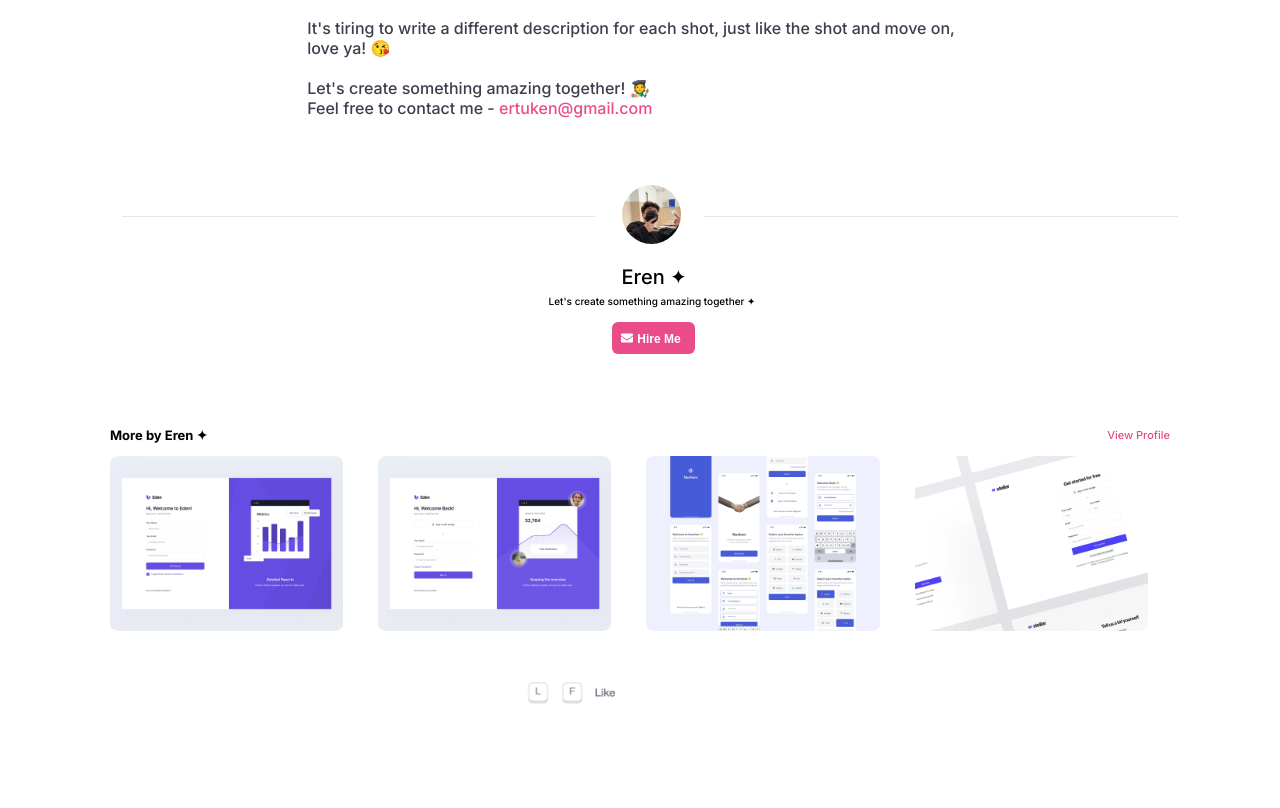
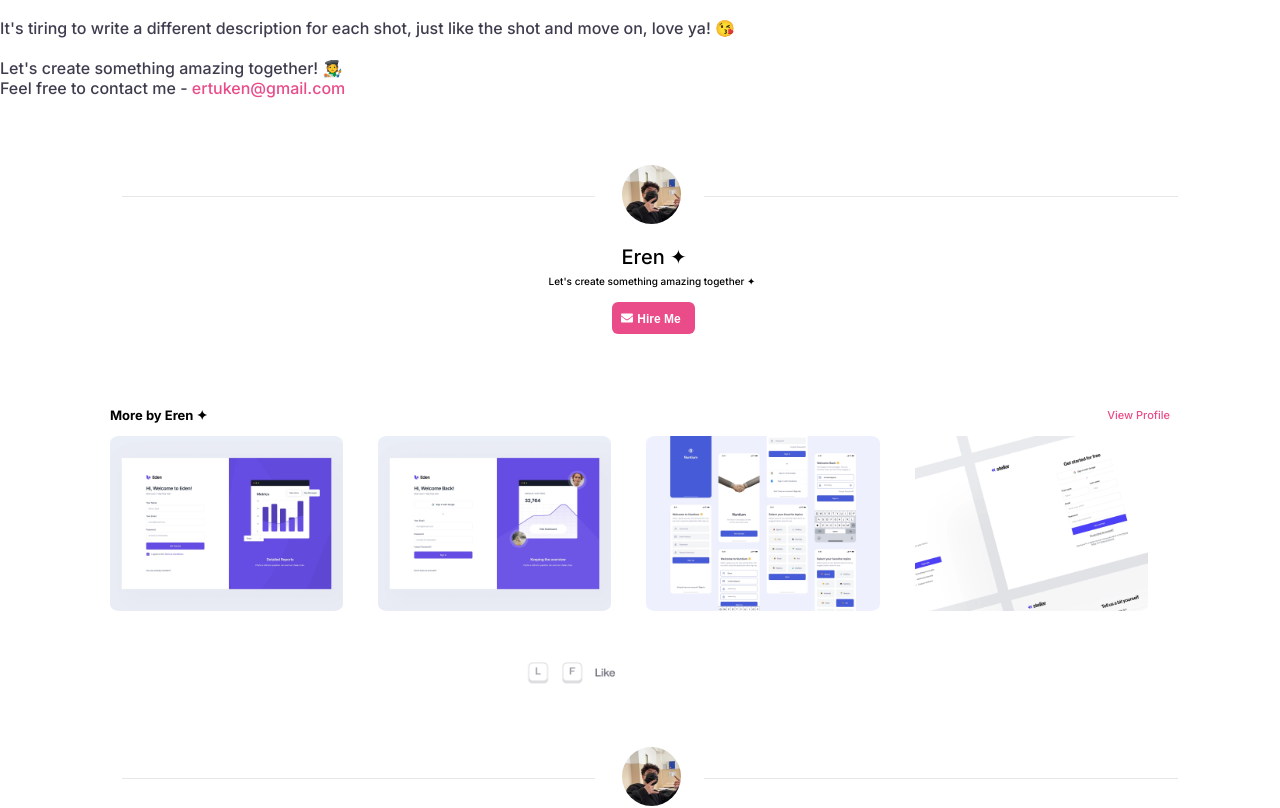
Before and after one commit to RishiSanghvi123/dribble-mock, a React (Create React App) app: page / in a window 1280 px wide. Shown: the part 826-1634 px from the top of the page. Built offline with nearby package versions, Linux system fonts and the light colour scheme.

Commit message:
dimension7

```diff
--- a/src/components/onboarding/onboarding.jsx
+++ b/src/components/onboarding/onboarding.jsx
@@ -1,5 +1,12 @@
 import styled from "styled-components";
 import { AiFillHeart } from "react-icons/ai";
+import { FaEnvelope } from "react-icons/fa";
+
+import Work11 from "../../assets/11.webp";
+import Work12 from "../../assets/12.webp";
+import Work13 from "../../assets/13.webp";
+import Work14 from "../../assets/14.webp";
+import Work15 from "../../assets/15.png";
 
 import ProfilePic from "../../assets/2940e1d2fed0cec1277ff5bd6f00ddee.webp";
 import Work1 from "../../assets/1.webp";
@@ -141,6 +148,38 @@ const Onboarding = () => {
       <PersonalText>
         <Description>{arr}</Description>
       </PersonalText>
+      <UpperContainer>
+        <ProfilePicture>
+          <Line1 />
+          <Image4 src={ProfilePic} />
+          <Line2 />
+        </ProfilePicture>
+        <H2>Eren ✦</H2>
+        <P6>Let's create something amazing together ✦</P6>
+        <Button>
+          <FaEnvelope
+            style={{
+              position: "relative",
+              top: "1.5px",
+              right: "4px",
+            }}
+          />
+          Hire Me
+        </Button>
+      </UpperContainer>
+      <AdditionalInfo>
+        <TextDiv>
+          <P4>More by Eren ✦</P4>
+          <P5>View Profile</P5>
+        </TextDiv>
+        <ImageDiv>
+          <Image2 src={Work11} />
+          <Image2 src={Work12} />
+          <Image2 src={Work13} />
+          <Image2 src={Work14} />
+        </ImageDiv>
+        <Image3 src={Work15} />
+      </AdditionalInfo>
     </Container>
   );
 };
@@ -148,14 +187,17 @@ const Onboarding = () => {
 export default Onboarding;
 
 const Container = styled.div`
-  margin-left: 24%;
-  margin-right: 23.4%;
+  /* margin-left: 24%;
+  margin-right: 23.4%; */
   padding-top: 25px;
+  align-items: center;
+  justify-content: center;
   align-items: center;
 `;
 const Profile = styled.div`
   display: flex;
   justify-content: space-between;
+  width: 81%;
 `;
 const Info = styled.div`
   display: flex;
@@ -245,6 +287,8 @@ const WorkProfile = styled.div`
   display: flex;
   overflow: hidden;
   position: relative;
+  width: 81%;
+  height: 100%;
   &:hover .abcd {
     transition: 0.5s ease;
     opacity: 1;
@@ -327,3 +371,123 @@ const A = styled.a`
     opacity: 0.8;
   }
 `;
+
+const UpperContainer = styled.div`
+  align-items: center;
+  justify-content: center;
+  display: grid;
+  padding-top: 60px;
+  position: relative;
+`;
+const H2 = styled.h2`
+  position: relative;
+  left: 85px;
+  font-size: 20px;
+  font-weight: 500;
+  bottom: 5px;
+`;
+const P6 = styled.p`
+  position: relative;
+  left: 12px;
+  font-size: 10px;
+  bottom: 25px;
+`;
+
+const Button = styled.button`
+  background-color: #e94c89;
+  color: white;
+  border: none;
+  align-items: center;
+  justify-content: space-between;
+  font-size: 12px;
+  margin: 5px;
+  height: 32px;
+  width: 83px;
+  border-radius: 6px;
+  font-weight: bold;
+  cursor: pointer;
+  position: relative;
+  left: 70px;
+  bottom: 25px;
+`;
+
+const Image4 = styled.img`
+  border-radius: 50%;
+  height: 59px;
+  width: 59px;
+  position: relative;
+  bottom: 9px;
+  cursor: pointer;
+  left: 85px;
+`;
+
+const Line1 = styled.div`
+  width: 37%;
+  height: 47px;
+  border-bottom-style: solid;
+  border-bottom-width: 1.8px;
+  border-bottom-color: #e7e7e9;
+  position: absolute;
+  left: 9.5%;
+  top: 35px;
+`;
+
+const Line2 = styled.div`
+  width: 37%;
+  height: 47px;
+  border-bottom-style: solid;
+  border-bottom-width: 1.8px;
+  border-bottom-color: #e7e7e9;
+  position: absolute;
+  right: 8%;
+  top: 35px;
+`;
+
+const ProfilePicture = styled.div`
+  display: flex;
+  /* position: relative; */
+`;
+
+const AdditionalInfo = styled.div`
+  display: grid;
+  margin-right: 110px;
+  margin-left: 110px;
+  margin-top: 30px;
+`;
+const TextDiv = styled.div`
+  display: flex;
+  align-items: center;
+  justify-content: space-between;
+`;
+const P4 = styled.p`
+  font-size: 13px;
+  font-weight: bolder;
+`;
+const P5 = styled.p`
+  cursor: pointer;
+  font-size: 11px;
+  color: #e94c89;
+  &:hover {
+    opacity: 0.7;
+  }
+`;
+
+const ImageDiv = styled.div`
+  display: flex;
+`;
+
+const Image2 = styled.img`
+  height: 100%;
+  width: 22%;
+  margin-right: 35px;
+  border-radius: 4%;
+  cursor: pointer;
+`;
+
+const Image3 = styled.img`
+  height: 50%;
+  width: 10%;
+  margin-top: 40px;
+  position: relative;
+  left: 407px;
+`;
```
